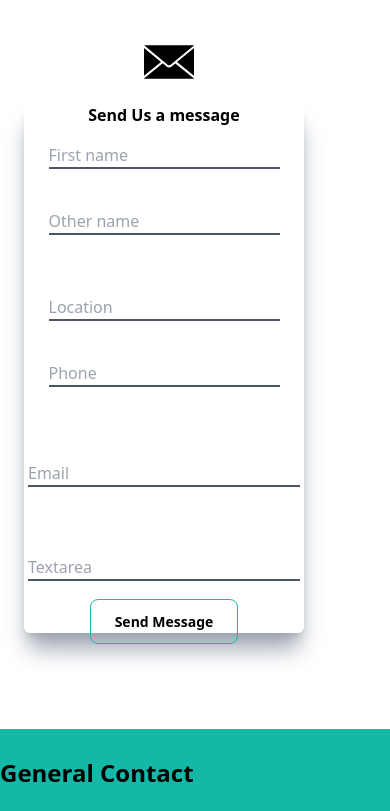
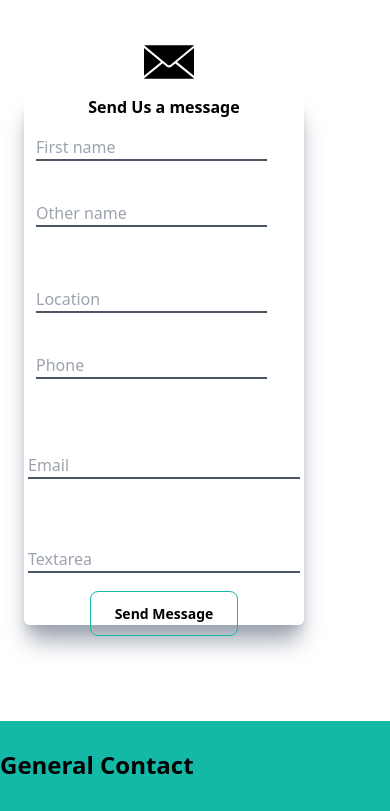
Before and after one commit to Farhern/Skillsdepth.ltd, a React (Create React App) app: page /home in a window 390 px wide. Shown: the part 2831-3642 px from the top of the page. Built offline with nearby package versions, Linux system fonts and the light colour scheme; grey boxes are pictures that could not be loaded.

Commit message:
added contact us page

```diff
--- a/src/components/Container/Contact.jsx
+++ b/src/components/Container/Contact.jsx
@@ -22,7 +22,7 @@ const Contact = () => {
 
                <p>
                    <iframe
-                   className='rounded-md max-w-[280px] sm:max-w-[300px] lg:max-w-[760px]'
+                   className='rounded-md max-w-[280px] sm:max-w-[320px] lg:max-w-[760px]'
                      src="https://www.google.com/maps/embed?pb=!1m14!1m8!1m3!1d15958.770623833729!2d39.6436569!3d-0.4547454!3m2!1i1024!2i768!4f13.1!3m3!1m2!1s0x18204b5dc640f70f%3A0xe6754d0ccf40ee7!2shilac%20plaza!5e0!3m2!1sen!2ske!4v1703749371588!5m2!1sen!2ske"
                      width="600"
                      height="470"
@@ -36,11 +36,11 @@ const Contact = () => {
           </div>
         </div>
 
-        <div className='text-center rounded-md max-w-[280px] sm:max-w-[300px] lg:max-w-[760px]'>
+        <div className='text-center rounded-md max-w-[280px] sm:max-w-[350px] lg:max-w-[760px]'>
 
               <p>
                 <img
-                  className='w-[90px] h-[50px] ml-[100px] sm:ml-[200px] md:ml-[250px] mb-4'
+                  className='w-[90px] h-[50px] ml-[100px] sm:ml-[300px] md:ml-[250px] mb-2'
                   src={envelope}
                   alt="/"
                 />
@@ -50,17 +50,17 @@ const Contact = () => {
           <div className='text-center rounded-md shadow-xl shadow-gray-400'>
             <h4 className='font-semibold mb-4'>Send Us a message</h4>
             <div className='md:flex items-center'>
-                <div className='mb-[40px] md:mb-0 md:w-1/2'>
+                <div className='mb-[40px] w-10 ml-3 sm:mb-0 md:w-1/2'>
                 <input
-                     className="border-b-2 border-gray-600 focus:border-teal-500 outline-none"
+                     className="border-b-2 border-gray-600 sm:w-[150px] md:w-[250px] focus:border-teal-500 outline-none"
                      placeholder="First name"
                      required
                   />
                 </div>
 
-                <div class="md:w-1/2">
+                <div class="w-10 ml-3 mt-6 md:m-2 md:w-1/2">
                    <input
-                      className="border-b-2 border-gray-600 focus:border-teal-500 outline-none"
+                      className="border-b-2 border-gray-600 sm:w-[150px] md:w-[250px] focus:border-teal-500 outline-none"
                       matInput
                       placeholder="Other name"
                     />
@@ -68,16 +68,16 @@ const Contact = () => {
             </div>
 
           <div className='md:flex mt-[60px]'>
-            <div class="mb-[40px] md:mb-0 md:w-1/2">
+            <div class="mb-[40px] sm:mb-[25px] w-10 ml-3 md:w-1/2">
                       <input
-                         className="border-b-2 border-gray-600 focus:border-teal-500 outline-none"
+                         className="border-b-2 border-gray-600 sm:w-[150px] md:w-[250px] focus:border-teal-500 outline-none"
                          placeholder="Location"
                          required
                       />
                 </div>
-                <div class="md:w-1/2">
+                <div class="w-10 ml-3 md:w-1/2">
                       <input
-                         className="border-b-2 border-gray-600 focus:border-teal-500 outline-none"
+                         className="border-b-2 border-gray-600 sm:w-[150px] md:w-[250px] focus:border-teal-500 outline-none"
                          placeholder="Phone"
                          required
                       />
@@ -85,7 +85,7 @@ const Contact = () => {
               </div>
 
               <br />
-              <div className='mt-[50px]'>
+              <div className='mt-[50px] sm:mt-[10px]'>
                   <div class="m-1 md:m-6">
                           <input
                              className="border-b-2 w-full border-gray-600 focus:border-teal-500 outline-none"
@@ -97,7 +97,7 @@ const Contact = () => {
               </div>
 
               <br />
-              <div className='mt-[40px]'>
+              <div className='mt-[40px] sm:mt-[30px]'>
                   <div class="m-1 md:m-6">
                           <input
                              className="border-b-2 w-full border-gray-600 focus:border-teal-500 outline-none"
@@ -111,7 +111,7 @@ const Contact = () => {
 
               <div class="text-center">
                 <a mat-flat-button
-                className='py-3 px-6 text-sm border border-solid border-teal-500 mb-2 rounded-lg font-bold hover:bg-teal-500 duration-100 ease-in-out'
+                className='py-3 px-6 text-sm border border-solid border-teal-500 mb-3 rounded-lg font-bold hover:bg-teal-500 duration-100 ease-in-out'
                 href="mailto: Skillsedgetraining@gmail.com?subject=Mail from Skillsede"
                 type="submit">
                   Send Message
```
